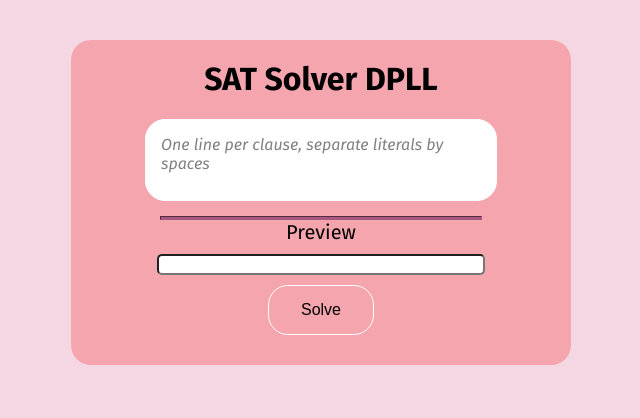
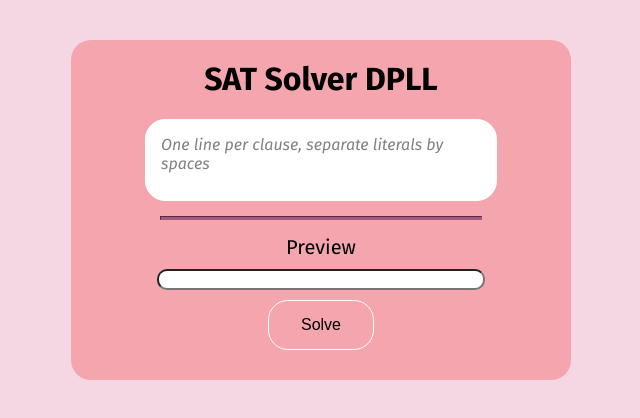
Before and after one commit to MohamedAbdeen21/dpll-sat-solver, a Vue app in the folder vue/: page / in a window 1280 px wide. Shown: the top 418 px of the page, without its empty margins (319-959 px from the left). Built offline with nearby package versions, Linux system fonts and the light colour scheme.

Commit message:
CSS Cleanup

```diff
--- a/vue/src/App.vue
+++ b/vue/src/App.vue
@@ -74,3 +74,16 @@ header .title {
   text-align: center;
 }
 </style>
+
+
+<!-- Style all hr -->
+<style>
+hr {
+  width: 80%;
+  height: 2px;
+  margin: 0 auto;
+  margin-top: 15px;
+  background-color: #A8577E;
+  border-color: #A8577E;
+}
+</style>
--- a/vue/src/components/InputField.vue
+++ b/vue/src/components/InputField.vue
@@ -74,15 +74,6 @@ export default {
   font-style: v-bind(font_style);
 }
 
-hr {
-  width: 80%;
-  height: 2px;
-  margin: 0 auto;
-  margin-top: 15px;
-  background-color: #A8577E;
-  border-color: #A8577E;
-}
-
 button {
   background-color: #F4A5AE;
   border-radius: 20px;
@@ -101,6 +92,7 @@ button:hover {
   transition: 500ms ease;
   background-color: #A8577E;
   border: 1px solid black;
+  color: white;
 }
 
 button:active {
--- a/vue/src/components/Preview.vue
+++ b/vue/src/components/Preview.vue
@@ -1,9 +1,7 @@
 <template>
   <div class="preview-container">
-    <form>
-      <label for="preview"> Preview </label>
-      <input id="preview" class="preview" type="text" v-bind:value="formula" readonly>
-    </form>
+    <label for="preview"> Preview </label>
+    <input id="preview" class="preview" type="text" v-bind:value="formula" readonly>
   </div>
 </template>
 
@@ -19,15 +17,12 @@ defineProps({
 
 <style scoped>
 .preview-container {
-  text-align: center;
   padding-top: 10px;
   border-radius: 15px;
-  display: contents;
-  padding: 10px;
   margin-left: auto;
   margin-right: auto;
   margin-bottom: 10px;
-  margin-top: 10px;
+  margin-top: 5px;
   text-align: center;
 }
 
@@ -37,12 +32,11 @@ label {
 }
 
 input {
-  display: block;
   text-align: center;
   width: 80%;
   margin-left: auto;
   margin-right: auto;
   margin-top: 10px;
-  border-radius: 5px;
+  border-radius: 10px;
 }
 </style>
--- a/vue/src/components/ResultField.vue
+++ b/vue/src/components/ResultField.vue
@@ -1,8 +1,8 @@
 <template>
-  <div class="form" v-show="values">
+  <form v-show="values">
     <label for="field"> {{ label }} </label>
     <input id="field" type="text" v-bind:value="values" readonly>
-  </div>
+  </form>
 </template>
 
 <script setup>
@@ -39,7 +39,7 @@ input {
   border-radius: 5px;
 }
 
-.form {
+form {
   border-radius: 15px;
   background-color: #A8577E;
   text-align: center;
--- a/vue/src/components/ResultForm.vue
+++ b/vue/src/components/ResultForm.vue
@@ -1,4 +1,5 @@
 <template>
+  <hr v-show="solvable">
   <div class="output">
     <ResultField label='Has solution?' v-bind:values="solvable" />
     <ResultField label='True' v-bind:values="trues" />
@@ -32,7 +33,5 @@ defineProps({
 <style scoped>
 .output {
   padding: 10px;
-  margin-left: auto;
-  margin-right: auto;
 }
 </style>
```
